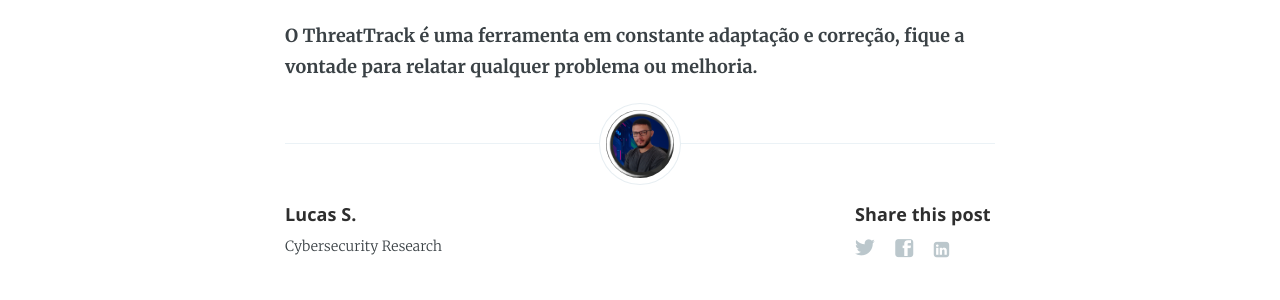
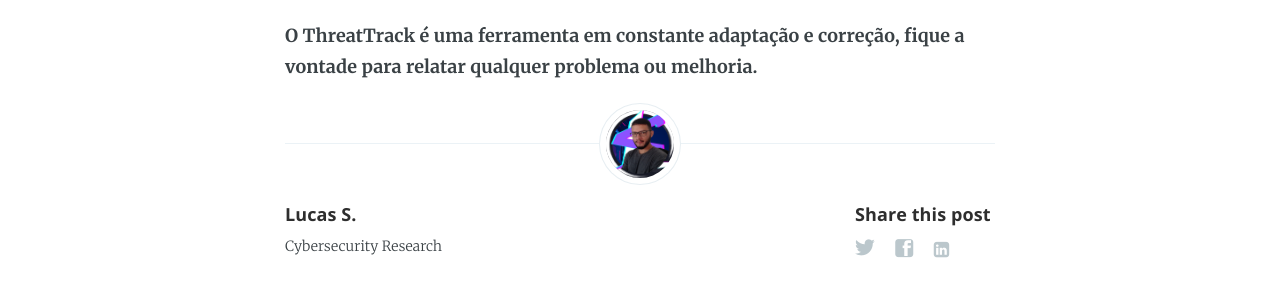
Before and after one commit to Ls4ss/blog, a Jekyll site: the page built from _posts/2024-04-21-ThreatTrack-O-melhor-de-3-mundos-(Shodan-ExploitDB-GitHub).md, in a window 1280 px wide. Shown: the part 3008-3308 px from the top of the page. Built offline with Jekyll 4.4.1, drawn with Linux system fonts in a browser that asks for light colours; grey boxes are pictures that could not be loaded.

Commit message:
Update post.html

```diff
--- a/_layouts/post.html
+++ b/_layouts/post.html
@@ -64,7 +64,7 @@
             <!-- If we want to display author's name and bio -->
             {% if site.author %}
                 <figure class="author-image">
-                    <a class="img" href="{{'/' | relative_url }}" style="background-image: url({{'/assets/images/profile01.png' | relative_url}})">
+                    <a class="img" href="{{'/' | relative_url }}" style="background-image: url({{'/assets/images/profile02.png' | relative_url}})">
                     <span class="hidden">{{site.author}}'s Picture</span></a>
                 </figure>
                 <section class="author">
```
